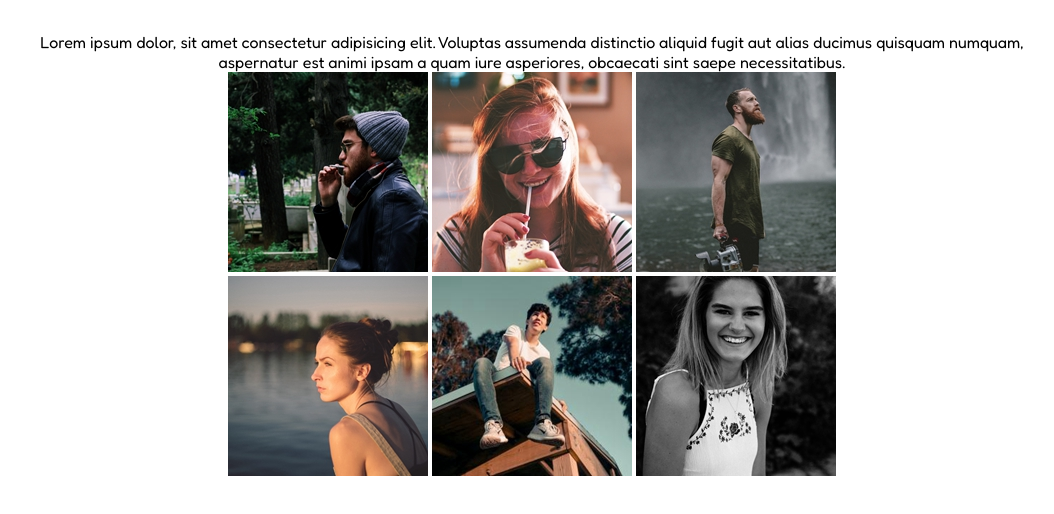
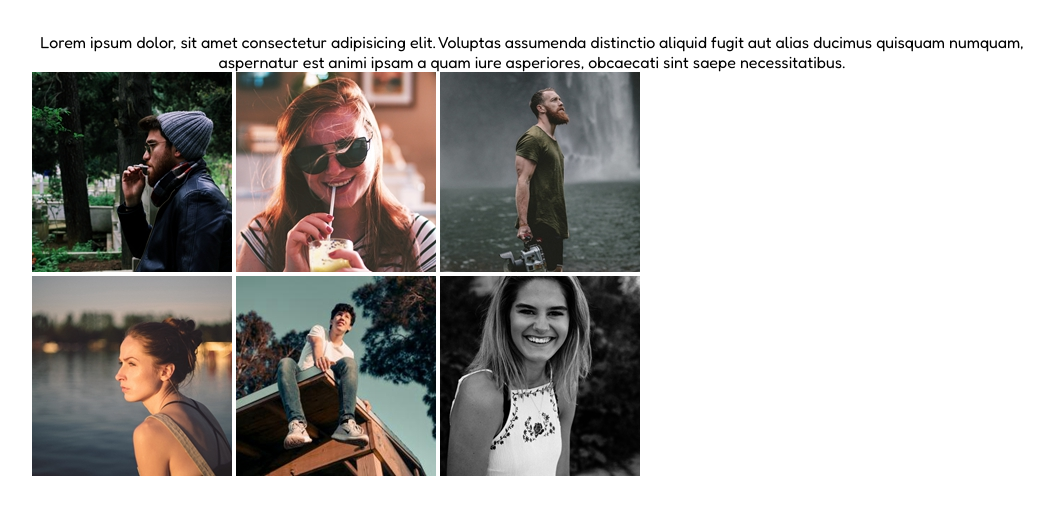
Before and after one commit to sollendy/html-css-float-cards, a plain HTML site: page index.html in a window 1280 px wide. Shown: the part 62-576 px from the top of the page, without its empty margins (108-1162 px from the left). Drawn offline with Linux system fonts and the light colour scheme.

Commit message:
disposte immagini

```diff
--- a/css/style.css
+++ b/css/style.css
@@ -20,3 +20,12 @@ header{
 header h1{
     color: rgb(244, 68, 112);
 }
+
+.float-righe{
+    float: left;
+}
+
+.carte{
+    display: inline-block;
+
+}
```
